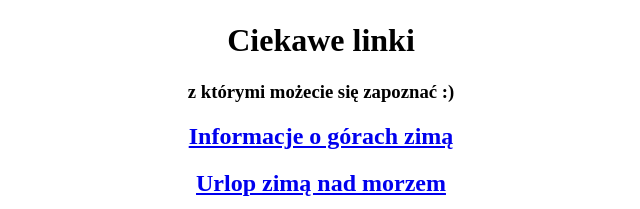
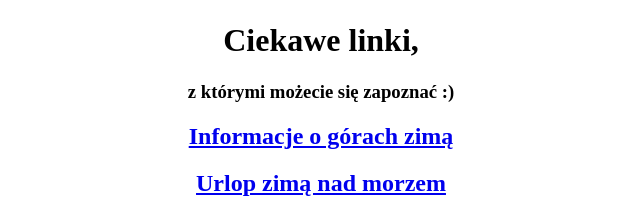
Before and after one commit to pabliqto/00001, a plain HTML site: page index.html in a window 1280 px wide. Shown: the part 311-520 px from the top of the page, 319-959 px from the left. Drawn offline with Linux system fonts and the light colour scheme.

Commit message:
Update index.html

```diff
--- a/index.html
+++ b/index.html
@@ -13,7 +13,7 @@
 
 <body>
 <center><img src="logo.gif">
-	<h1>Ciekawe linki</h1>
+	<h1>Ciekawe linki,</h1>
 	<p><h3>z którymi możecie się zapoznać :)</h3></p>
 	<p><h2><a href=https://www.wiecznatulaczka.pl/tag/gory-zima/>Informacje o górach zimą</a></h2></p>
 	<p><h2><a href=https://www.blueapart.pl/blog/4/co-robic-zima-nad-morzem>Urlop zimą nad morzem</a></h2></p>
```
